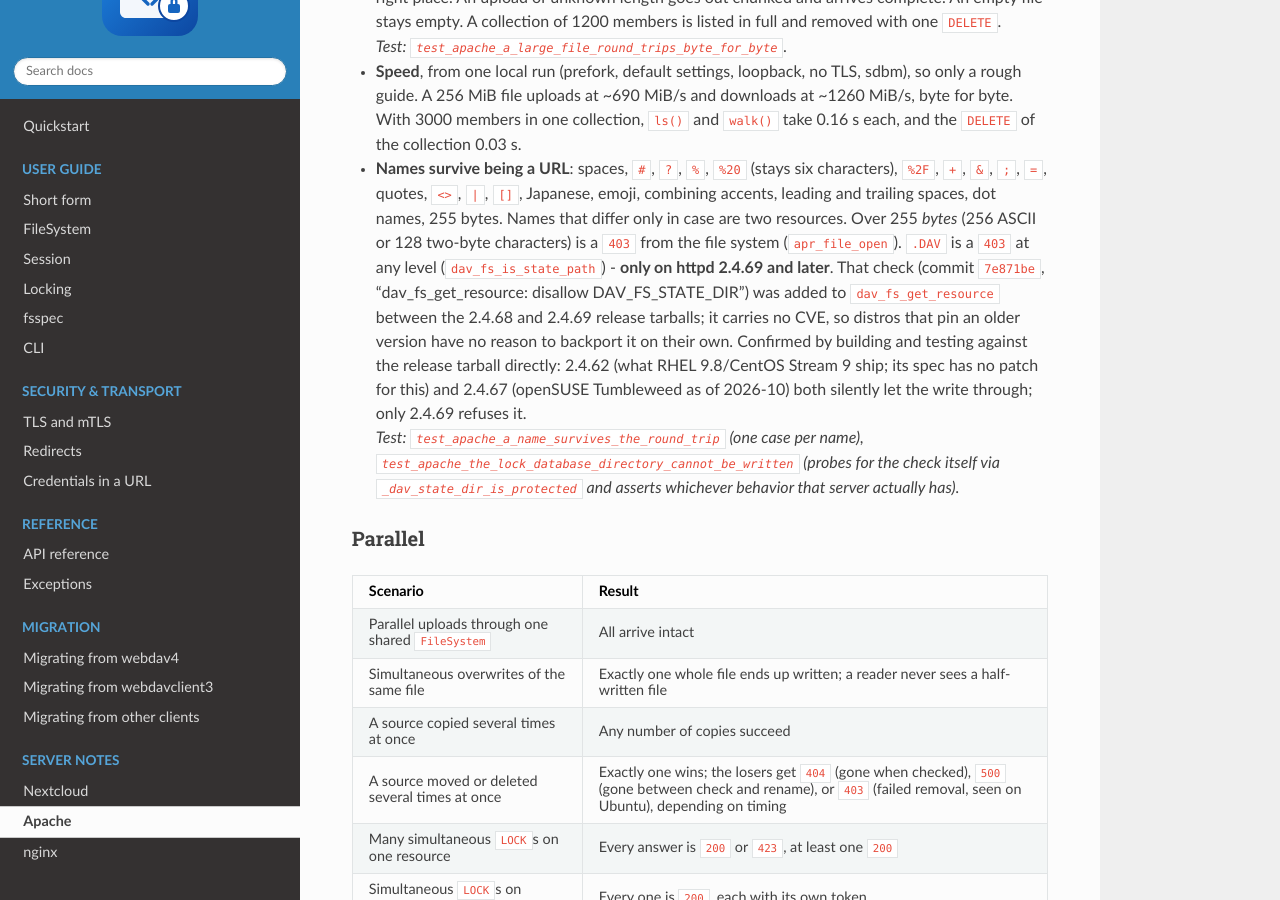
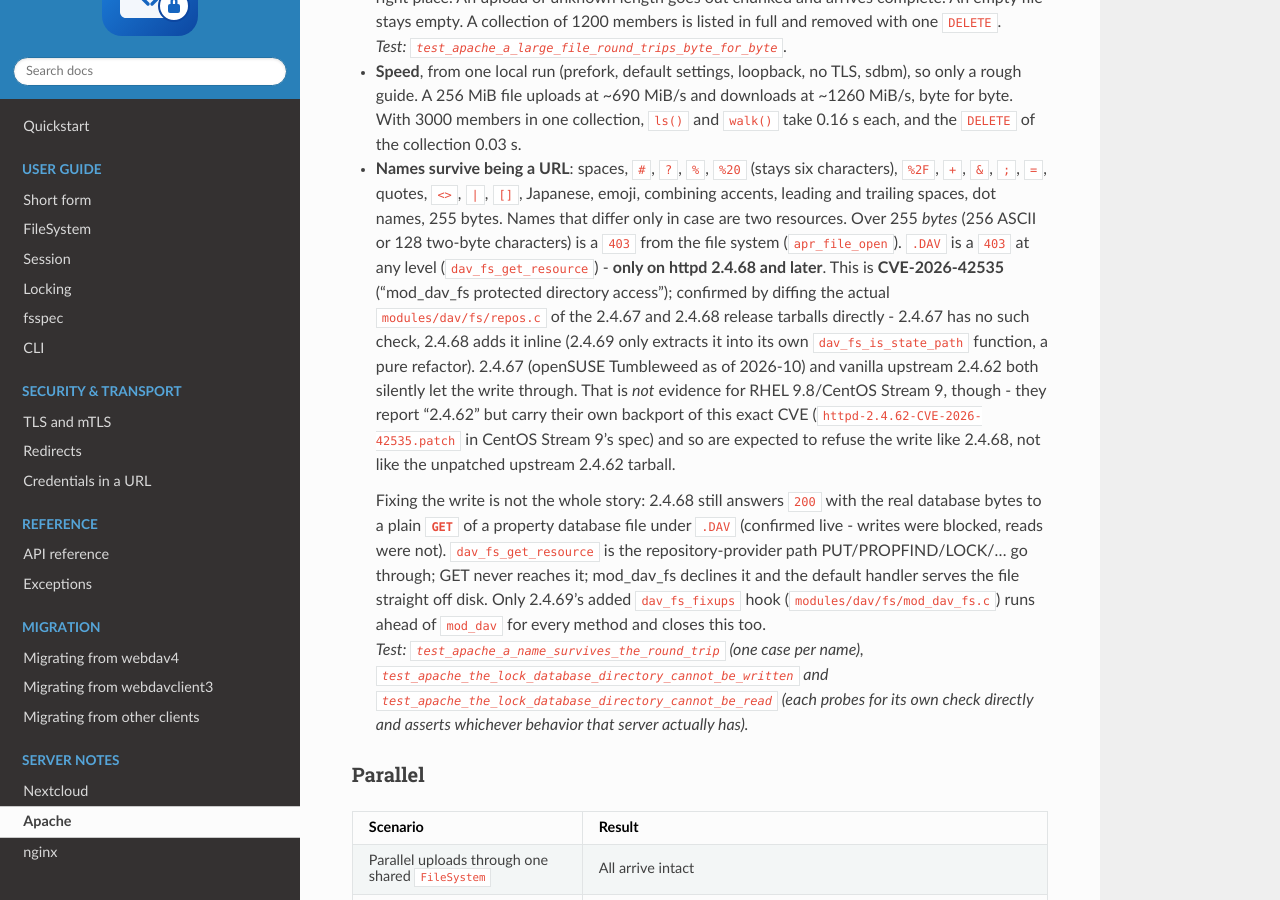
Before and after one commit to manfred-kaiser/webdav-rfc4918, a Sphinx documentation site: the page built from docs/apache-compliance-check.md, in a window 1280 px wide and 900 px high, scrolled down 4907 px. Built offline with Sphinx 7.4.7 and the Read the Docs theme 3.1.0, drawn with Linux system fonts in a browser that asks for light colours.

Commit message:
Correct the .DAV fix's version (2.4.68, not 2.4.69), add the read-side gap
The write-protection landed one release earlier than the previous
commit claimed: diffing modules/dav/fs/repos.c directly shows
dav_fs_get_resource already refuses the write in 2.4.68, inline;
2.4.69 only extracts that into its own dav_fs_is_state_path() function,
a pure refactor. This is CVE-2026-42535, not an uncredited hardening
commit - corrected throughout the test, the compliance page and the
changelog.

That CVE number also undercuts the "RHEL/CentOS Stream has no reason
to backport this" claim: CentOS Stream 9's httpd.spec carries
httpd-2.4.62-CVE-2026-42535.patch, identical in substance to upstream's
2.4.68 fix, despite the package still reporting version 2.4.62. The
vanilla upstream 2.4.62 tarball this suite builds and tests against is
not a stand-in for RHEL 9.8's actual package for this specific check -
only for confirming what unpatched upstream 2.4.62 does.

Separately, fixing the write turned out not to be the whole story.
dav_fs_get_resource is the repository-provider path PUT/PROPFIND/LOCK/
... go through; a plain GET never reaches it - mod_dav_fs declines to
handle it and the default handler serves the file straight off disk.
Confirmed live: 2.4.68 still answers 200 with a property database
file's real bytes to a GET under .DAV, string that back together with
Depth:infinity and the right name and a .locknull and other live state
is right there to read. 2.4.69 closes this too, with a new
dav_fs_fixups hook (modules/dav/fs/mod_dav_fs.c) that runs ahead of
mod_dav for every method, not just the ones the repository provider
sees.

Added test_apache_the_lock_database_directory_cannot_be_read, probing
independently (a GET of a made-up name under .DAV, which the fixup
hook refuses regardless of whether anything exists there) before
materializing and fetching a real property-database file, so the
assertion matches whichever of the three states (open, write-blocked-
only, or fully closed) that server is actually in. Verified against
release tarballs of 2.4.62, 2.4.67, 2.4.68 and 2.4.69 plus the
installed 2.4.67: full Apache compliance suite (169 tests) passes on
each.

```diff
--- a/docs/apache-compliance-check.md
+++ b/docs/apache-compliance-check.md
@@ -224,19 +224,32 @@ Limits, each on an instance of its own:
   bytes. Names
   that differ only in case are two resources. Over 255 *bytes* (256 ASCII or
   128 two-byte characters) is a `403` from the file system (`apr_file_open`).
-  `.DAV` is a `403` at any level (`dav_fs_is_state_path`) - **only on httpd
-  2.4.69 and later**. That check (commit `7e871be`, "dav_fs_get_resource:
-  disallow DAV_FS_STATE_DIR") was added to `dav_fs_get_resource` between
-  the 2.4.68 and 2.4.69 release tarballs; it carries no CVE, so distros
-  that pin an older version have no reason to backport it on their own.
-  Confirmed by building and testing against the release tarball directly:
-  2.4.62 (what RHEL 9.8/CentOS Stream 9 ship; its spec has no patch for
-  this) and 2.4.67 (openSUSE Tumbleweed as of 2026-10) both silently let
-  the write through; only 2.4.69 refuses it. \
+  `.DAV` is a `403` at any level (`dav_fs_get_resource`) - **only on httpd
+  2.4.68 and later**. This is **CVE-2026-42535** ("mod_dav_fs protected
+  directory access"); confirmed by diffing the actual `modules/dav/fs/repos.c`
+  of the 2.4.67 and 2.4.68 release tarballs directly - 2.4.67 has no such
+  check, 2.4.68 adds it inline (2.4.69 only extracts it into its own
+  `dav_fs_is_state_path` function, a pure refactor). 2.4.67 (openSUSE
+  Tumbleweed as of 2026-10) and vanilla upstream 2.4.62 both silently let
+  the write through. That is *not* evidence for RHEL 9.8/CentOS Stream 9,
+  though - they report "2.4.62" but carry their own backport of this exact
+  CVE (`httpd-2.4.62-CVE-2026-42535.patch` in CentOS Stream 9's spec) and so
+  are expected to refuse the write like 2.4.68, not like the unpatched
+  upstream 2.4.62 tarball.
+
+  Fixing the write is not the whole story: 2.4.68 still answers `200` with
+  the real database bytes to a plain **`GET`** of a property database file
+  under `.DAV` (confirmed live - writes were blocked, reads were not).
+  `dav_fs_get_resource` is the repository-provider path PUT/PROPFIND/LOCK/...
+  go through; GET never reaches it; mod_dav_fs declines it and the default
+  handler serves the file straight off disk. Only 2.4.69's added
+  `dav_fs_fixups` hook (`modules/dav/fs/mod_dav_fs.c`) runs ahead of `mod_dav`
+  for every method and closes this too. \
   *Test: `test_apache_a_name_survives_the_round_trip` (one case per name),
-  `test_apache_the_lock_database_directory_cannot_be_written` (probes for
-  the check itself via `_dav_state_dir_is_protected` and asserts whichever
-  behavior that server actually has).*
+  `test_apache_the_lock_database_directory_cannot_be_written` and
+  `test_apache_the_lock_database_directory_cannot_be_read` (each probes for
+  its own check directly and asserts whichever behavior that server
+  actually has).*
 
 ### Parallel
 
```
Also changed, not shown: CHANGELOG.md (+2 -1 lines), 1 other file.
